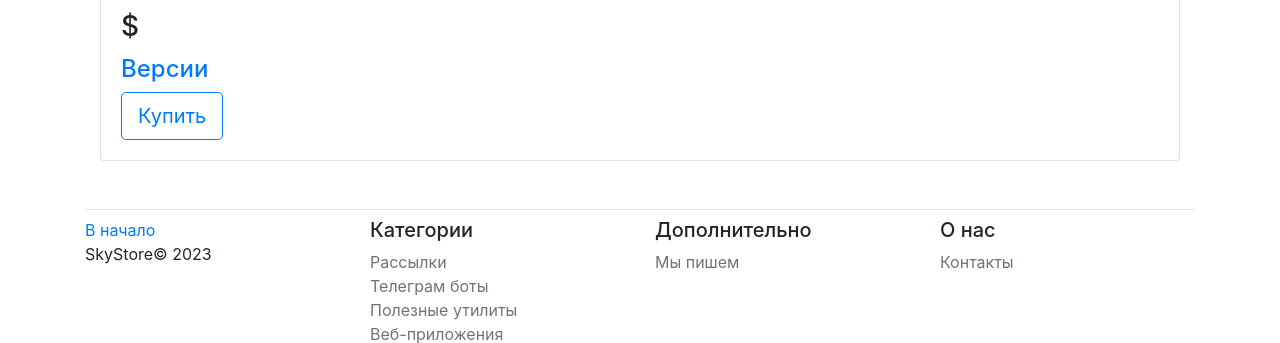
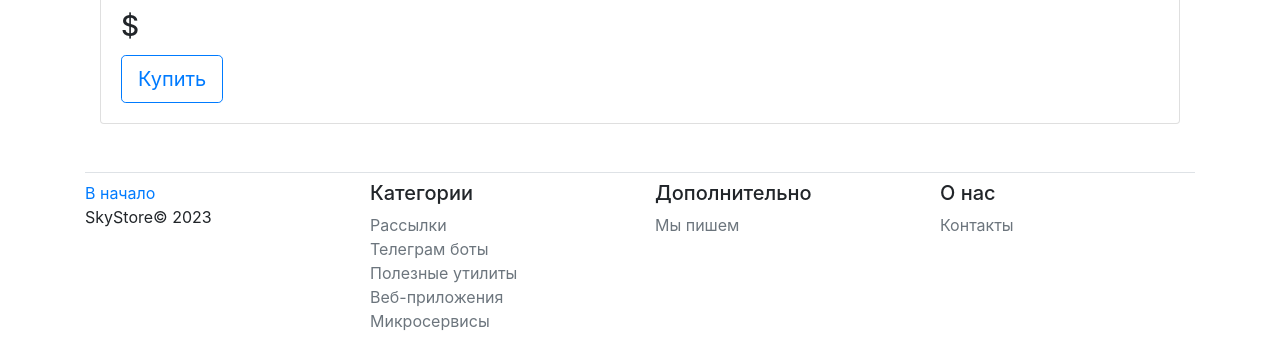
Before and after one commit to MaksimPM/electronic_store, a Django app: template catalog/templates/catalog/products_detail.html in a window 1280 px wide. Shown: the part 176-519 px from the top of the page. Run offline with Django 4.2, Linux system fonts and the light colour scheme; the template is opened without the code that fills it, so the values that code supplies are empty; some libraries are stand-ins or nearby versions.

Commit message:
final commit

```diff
--- a/catalog/templates/catalog/products_detail.html
+++ b/catalog/templates/catalog/products_detail.html
@@ -13,7 +13,6 @@
                 <li>- Категория: {{ object.category }}</li>
             </ul>
             <h3 class="card-title pricing-card-title">${{ object.price }}</h3>
-            <a href="{% url 'product_versions' object.pk %}"><h4>Версии</h4></a>
             <a href="#" type="button" class="btn btn-lg btn-outline-primary">Купить</a>
         </div>
     </div>
```
